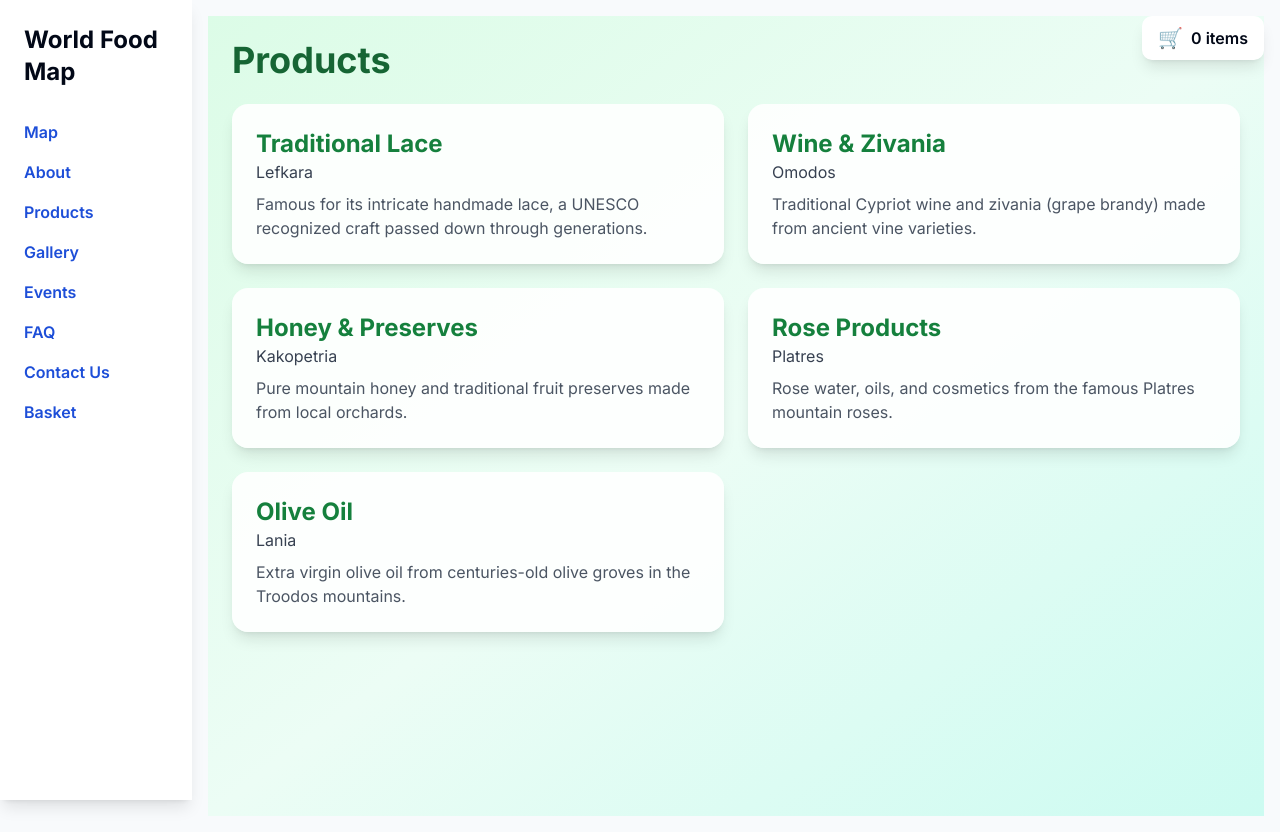
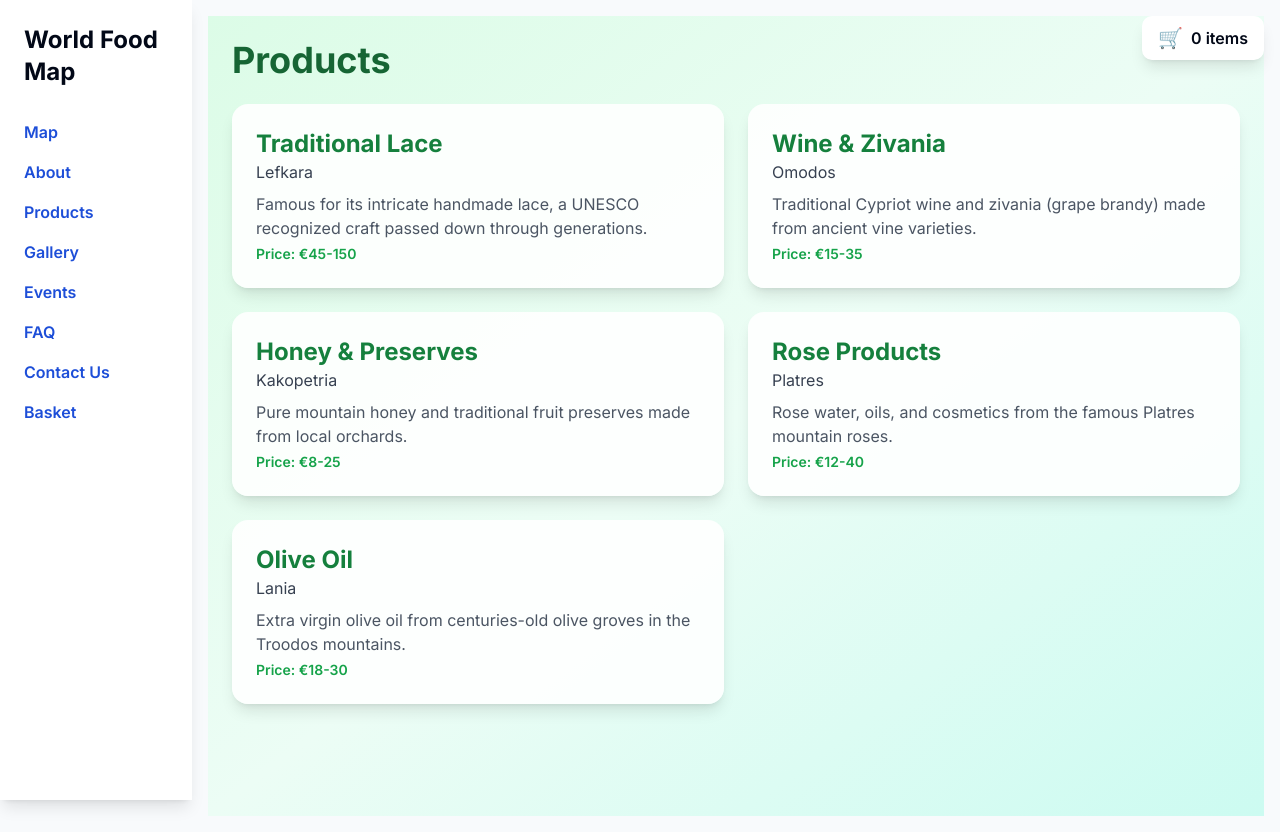
Before and after one commit to alexischry123x/WorldFoodByMap, a React (Vite) app: page /products in a window 1280 px wide. Built offline with nearby package versions, Linux system fonts and the light colour scheme.

Commit message:
Update Products.tsx

```diff
--- a/src/pages/Products.tsx
+++ b/src/pages/Products.tsx
@@ -1,35 +1,26 @@
 // src/pages/Products.tsx
-import React, { useState } from "react";
+import React from "react";
 import { villageData } from "../components/villageData";
-import ProductPurchase from "./ProductPurchase";
+import { Link } from "react-router-dom";
 
 const Products: React.FC = () => {
-  const [selectedProductId, setSelectedProductId] = useState<string | null>(null);
-
-  if (selectedProductId) {
-    return (
-      <ProductPurchase
-        productId={selectedProductId}
-        onBack={() => setSelectedProductId(null)}
-      />
-    );
-  }
-
   return (
     <div className="min-h-screen p-6 bg-gradient-to-br from-green-100 via-emerald-50 to-teal-100">
       <div className="max-w-5xl mx-auto">
         <h1 className="text-4xl font-bold text-green-800 mb-6">Products</h1>
+
         <div className="grid md:grid-cols-2 gap-6">
           {Object.values(villageData).map((village) => (
-            <div
+            <Link
               key={village.id}
-              onClick={() => setSelectedProductId(village.id)}
-              className="cursor-pointer bg-white/90 p-6 rounded-2xl shadow-lg hover:scale-105 transition-transform"
+              to={`/village/${village.id}`}
+              className="bg-white/90 p-6 rounded-2xl shadow-lg hover:scale-105 transition-transform"
             >
               <h2 className="text-2xl font-bold text-green-700">{village.product}</h2>
               <p className="text-gray-700">{village.name}</p>
               <p className="mt-2 text-gray-600">{village.description}</p>
-            </div>
+              <p className="mt-1 text-sm font-semibold text-green-600">Price: {village.price}</p>
+            </Link>
           ))}
         </div>
       </div>
```
